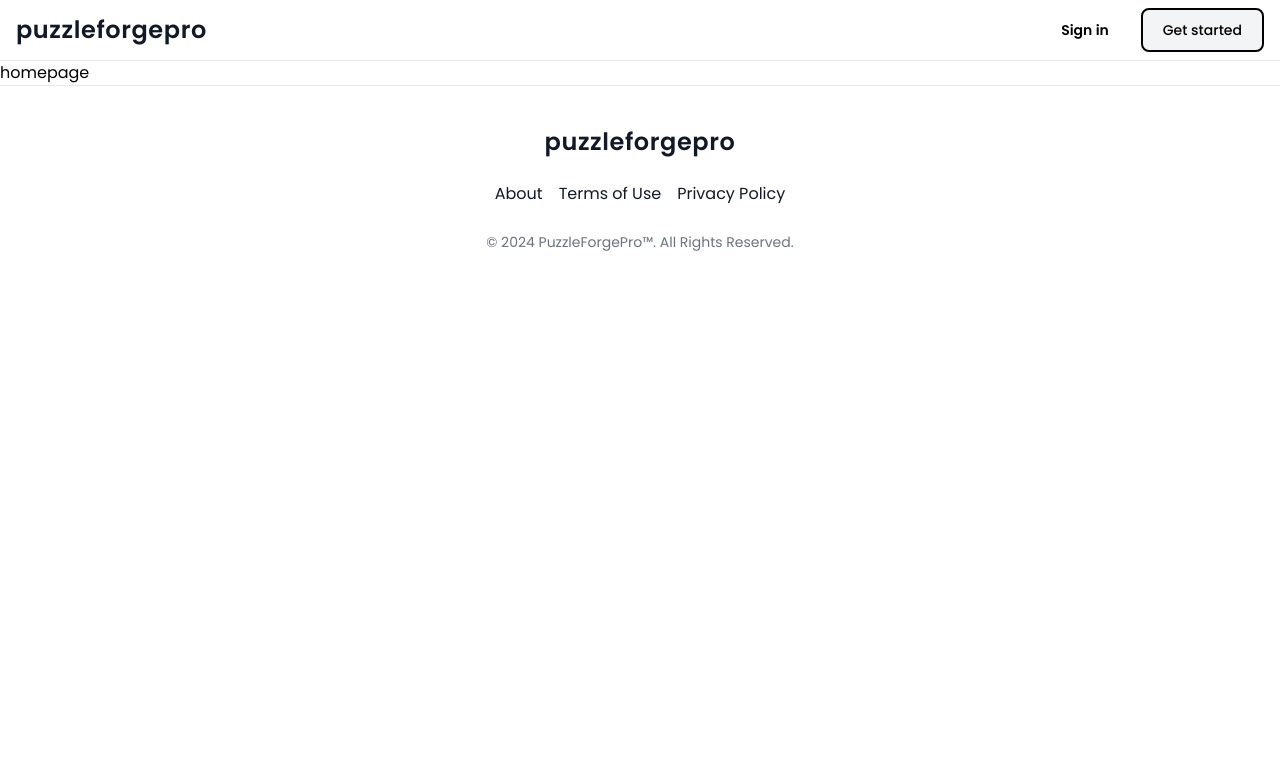
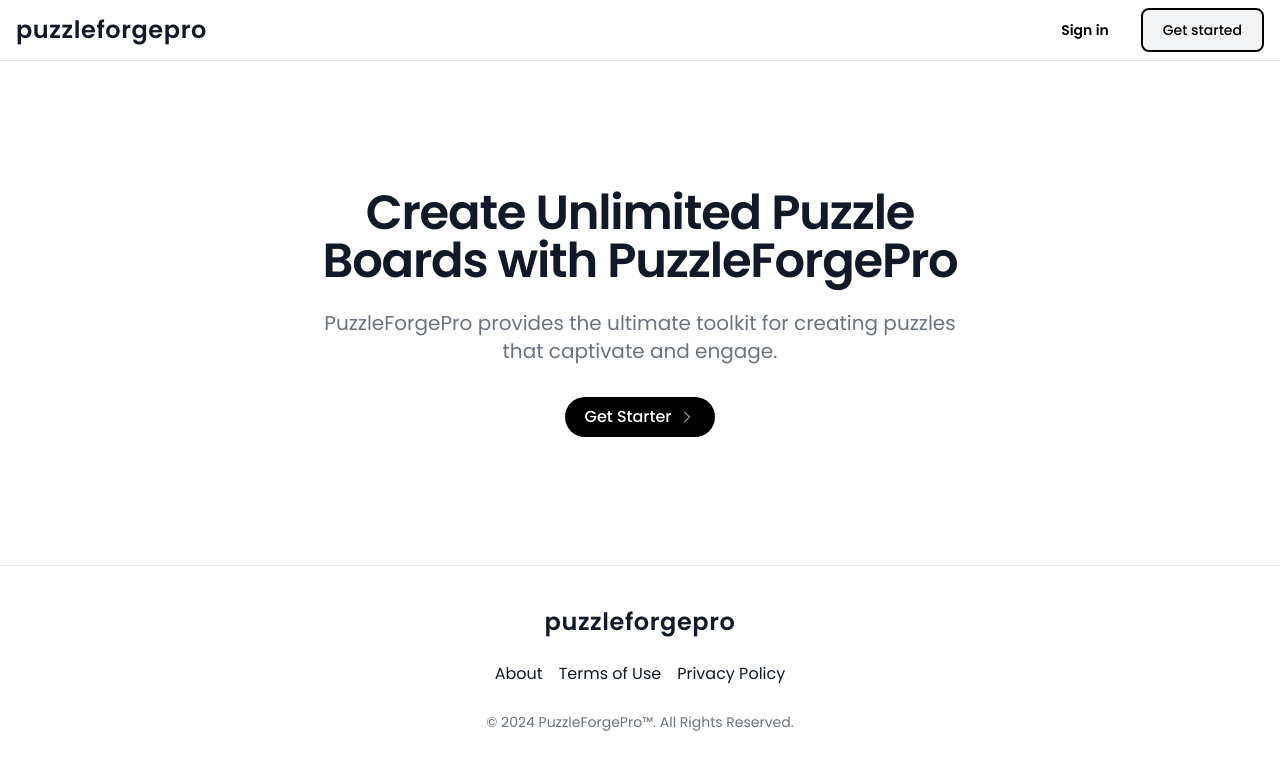
Before and after one commit to damianwysokinski/puzzleforgepro, a Nuxt app: page / in a window 1280 px wide. Shown: the top 770 px of the page. Built offline with nearby package versions, Linux system fonts and the light colour scheme.

Commit message:
#14: create HeroSection component

```diff
--- /dev/null
+++ b/components/HeroSection.vue
@@ -0,0 +1,32 @@
+<template>
+  <section class="bg-white">
+    <div
+      class="py-24 px-4 mx-auto max-w-screen-xl text-center lg:py-32 lg:px-12"
+    >
+      <h1
+        class="mb-6 mx-auto text-3xl tracking-tight font-extrabold text-gray-900 md:text-5xl max-w-2xl"
+      >
+        Create Unlimited Puzzle Boards with PuzzleForgePro
+      </h1>
+      <p
+        class="mb-8 mx-auto text-lg font-normal text-gray-500 lg:text-xl sm:px-16 xl:px-48 max-w-5xl"
+      >
+        PuzzleForgePro provides the ultimate toolkit for creating puzzles that
+        captivate and engage.
+      </p>
+      <NuxtLink
+        to="/signup"
+        class="inline-flex gap-2 justify-center items-center py-2 px-5 text-base font-medium text-center text-white rounded-full bg-black"
+      >
+        Get Starter
+        <ChevronRightIcon class="w-4 h-6" />
+      </NuxtLink>
+    </div>
+  </section>
+</template>
+
+<script setup lang="ts">
+import { ChevronRightIcon } from "@heroicons/vue/24/outline";
+</script>
+
+<style scoped></style>
--- a/pages/index.vue
+++ b/pages/index.vue
@@ -1,5 +1,7 @@
 <template>
-  <div>homepage</div>
+  <div>
+    <hero-section />
+  </div>
 </template>
 
 <script setup lang="ts"></script>
```
